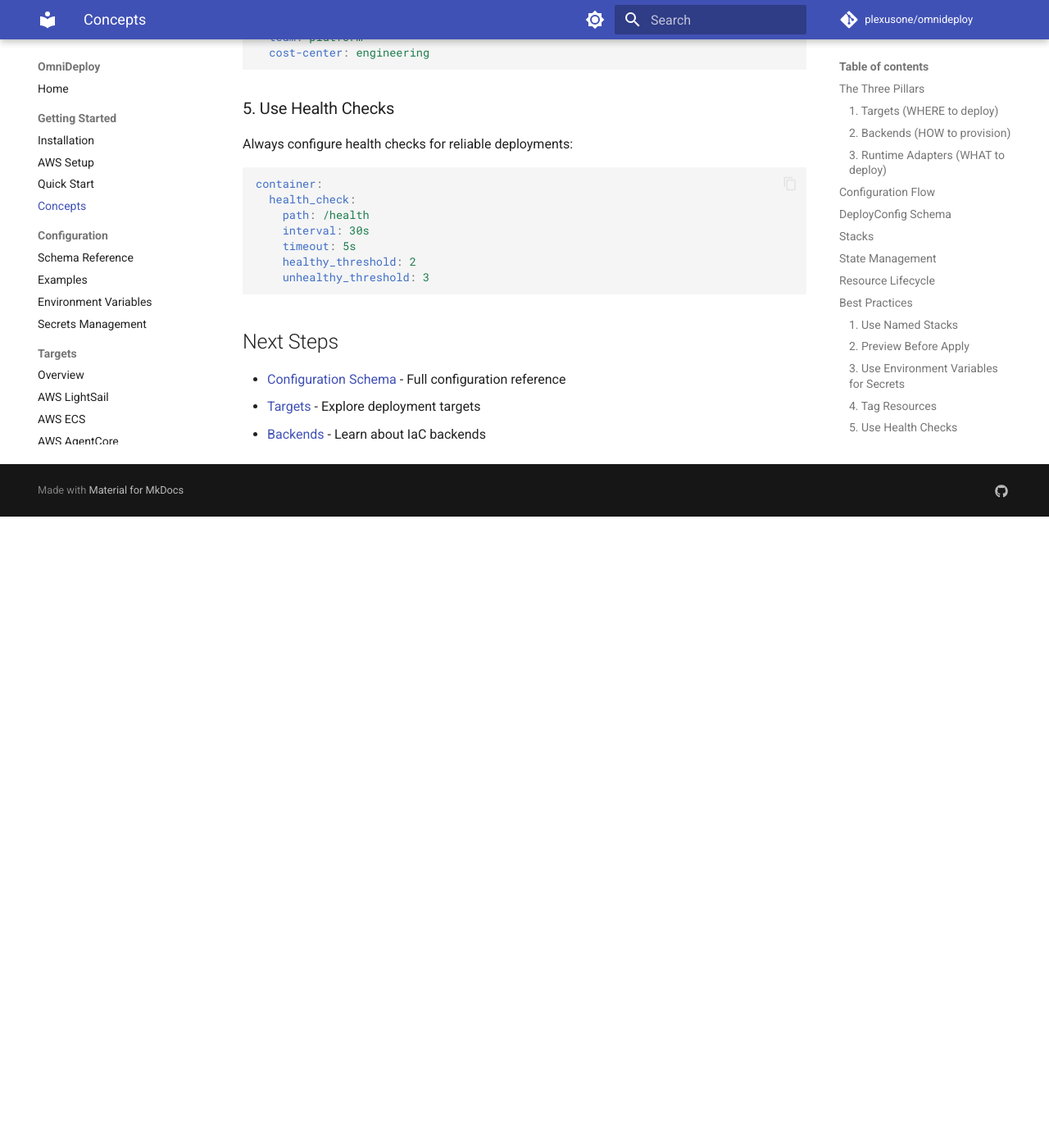
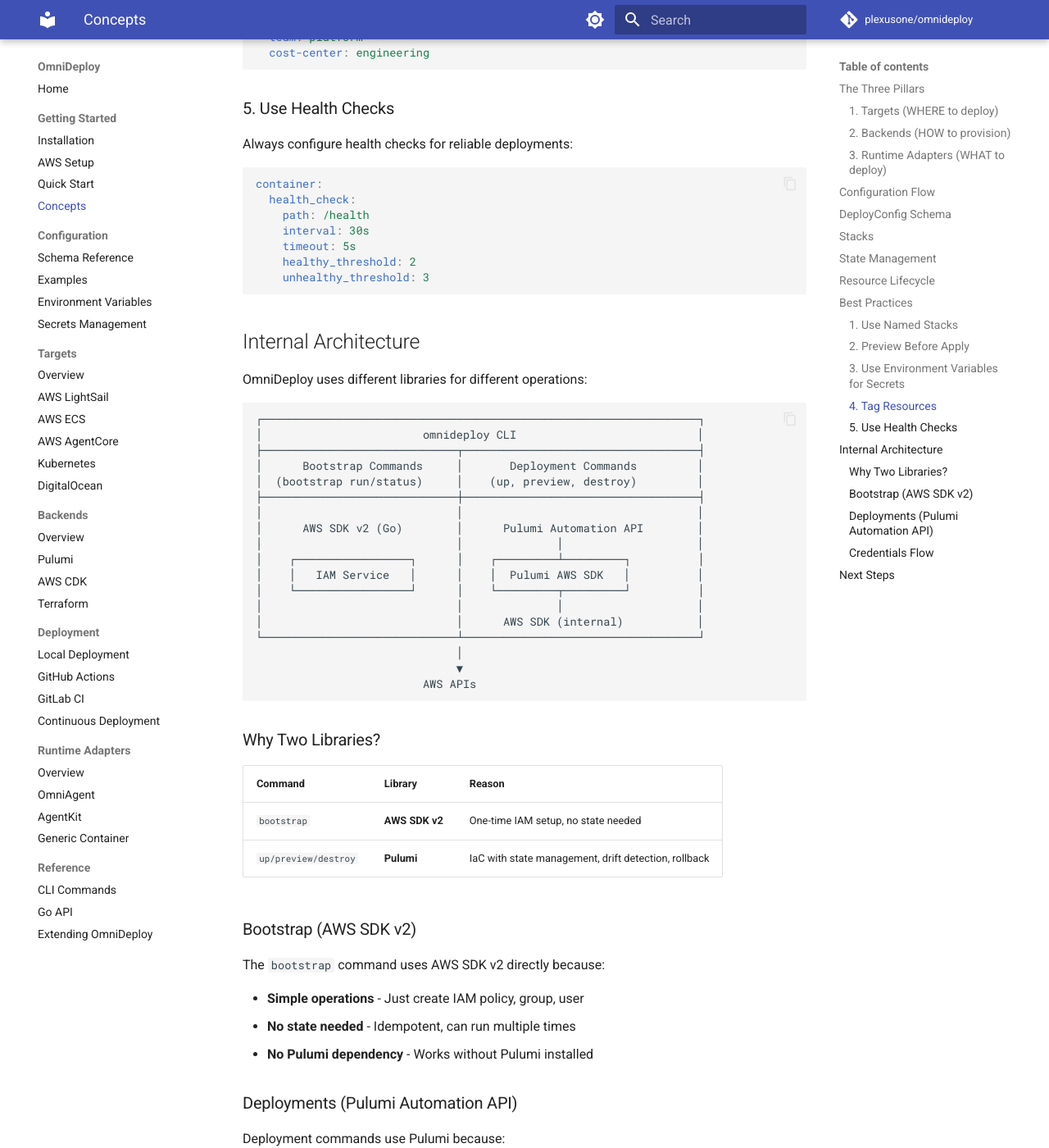
Before and after one commit to plexusone/omnideploy, an MkDocs documentation site: the page built from docs/getting-started/concepts.md, in a window 1280 px wide and 1400 px high, scrolled down 4592 px. Shown: the whole window at 82% size. Built offline with MkDocs 1.6.1 and Material for MkDocs 9.7.7, drawn with Linux system fonts in a browser that asks for light colours; comment, search, counter and statistics services are not loaded; before the commit the page ends 5222 px from its top, so only the background shows below that; some of the changed text lies outside the part shown.

Commit message:
docs: add internal architecture diagram
Explain how omnideploy uses:
- AWS SDK v2 for bootstrap commands (IAM setup)
- Pulumi Automation API for deployment commands

Includes rationale for using different libraries and
credentials flow documentation.

Co-Authored-By: Claude Opus 4.5 <noreply@anthropic.com>

````diff
--- a/docs/getting-started/concepts.md
+++ b/docs/getting-started/concepts.md
@@ -207,6 +207,64 @@ container:
     unhealthy_threshold: 3
 ```
 
+## Internal Architecture
+
+OmniDeploy uses different libraries for different operations:
+
+```
+┌─────────────────────────────────────────────────────────────────┐
+│                        omnideploy CLI                           │
+├─────────────────────────────┬───────────────────────────────────┤
+│      Bootstrap Commands     │       Deployment Commands         │
+│  (bootstrap run/status)     │    (up, preview, destroy)         │
+├─────────────────────────────┼───────────────────────────────────┤
+│                             │                                   │
+│      AWS SDK v2 (Go)        │      Pulumi Automation API        │
+│                             │              │                    │
+│    ┌─────────────────┐      │    ┌─────────┴─────────┐          │
+│    │   IAM Service   │      │    │  Pulumi AWS SDK   │          │
+│    └─────────────────┘      │    └─────────┬─────────┘          │
+│                             │              │                    │
+│                             │      AWS SDK (internal)           │
+└─────────────────────────────┴───────────────────────────────────┘
+                              │
+                              ▼
+                         AWS APIs
+```
+
+### Why Two Libraries?
+
+| Command | Library | Reason |
+|---------|---------|--------|
+| `bootstrap` | **AWS SDK v2** | One-time IAM setup, no state needed |
+| `up/preview/destroy` | **Pulumi** | IaC with state management, drift detection, rollback |
+
+### Bootstrap (AWS SDK v2)
+
+The `bootstrap` command uses AWS SDK v2 directly because:
+
+- **Simple operations** - Just create IAM policy, group, user
+- **No state needed** - Idempotent, can run multiple times
+- **No Pulumi dependency** - Works without Pulumi installed
+
+### Deployments (Pulumi Automation API)
+
+Deployment commands use Pulumi because:
+
+- **State management** - Tracks what resources exist
+- **Dependency ordering** - Creates resources in correct order
+- **Drift detection** - Knows if resources changed externally
+- **Updates** - Can modify existing resources safely
+- **Rollback** - Can undo failed deployments
+
+### Credentials Flow
+
+Both libraries read AWS credentials from:
+
+1. Environment variables (`AWS_ACCESS_KEY_ID`, `AWS_SECRET_ACCESS_KEY`)
+2. Shared credentials file (`~/.aws/credentials`)
+3. AWS config profiles (`AWS_PROFILE`)
+
 ## Next Steps
 
 - [Configuration Schema](../configuration/schema.md) - Full configuration reference
````
